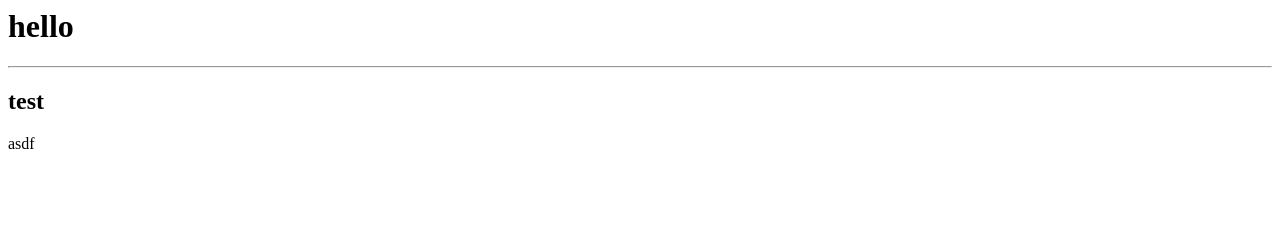
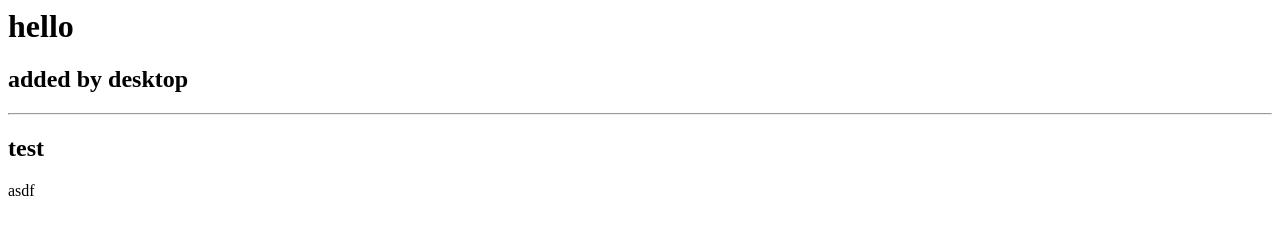
Before and after one commit to Andy0514/test, a plain HTML site: page index.html in a window 1280 px wide. Drawn offline with Linux system fonts and the light colour scheme.

Commit message:
made changes

```diff
--- a/index.html
+++ b/index.html
@@ -6,7 +6,7 @@
 
 <body>
     <h1>hello</h1>
-
+    <h2> added by desktop</h2>
     <hr>
     <h2> test</h2>
     <p>asdf</p>
```
